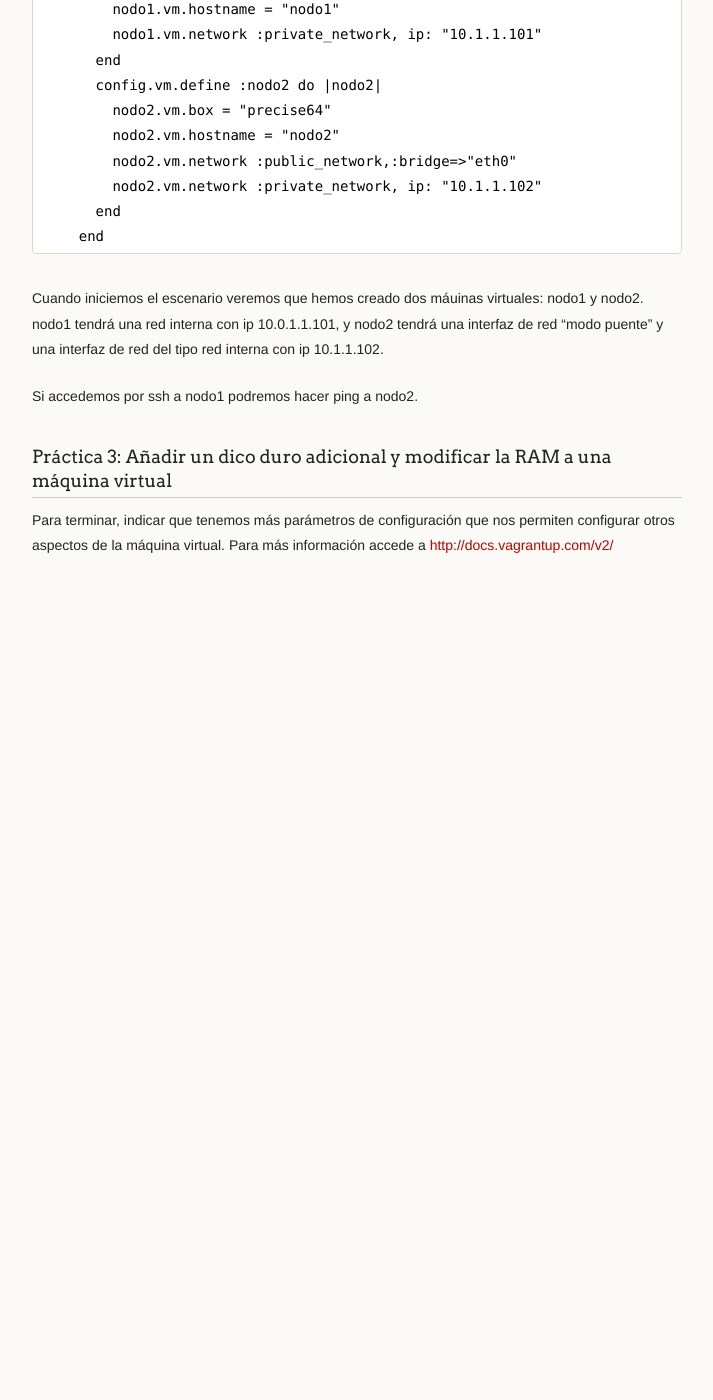
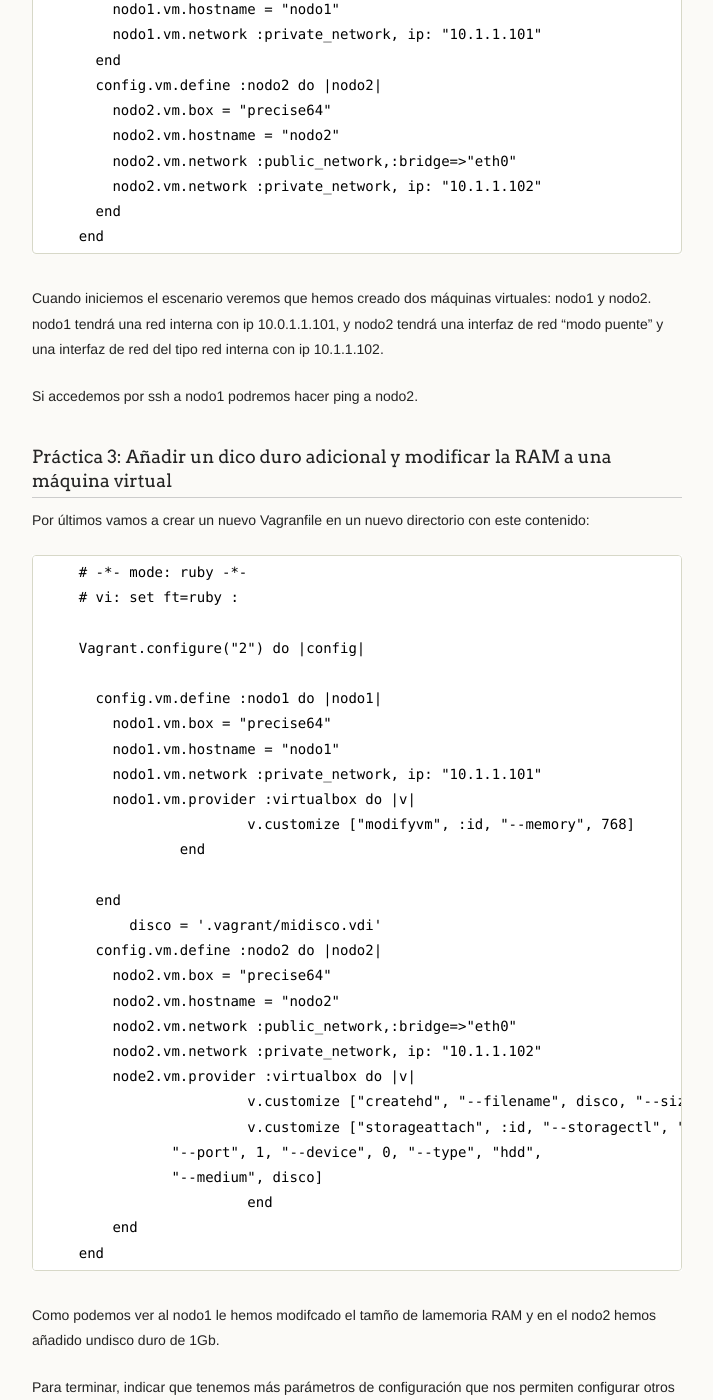
Before and after one commit to iesgn/cloud, a Jekyll site: the page built from curso/u1/practica_vagrant.md, in a window 1280 px wide and 1400 px high, scrolled down 1771 px. Shown: the whole window, without its empty margins (278-991 px from the left). Built offline with Jekyll 4.4.1, drawn with Linux system fonts in a browser that asks for light colours; before the commit the page ends 2401 px from its top, so only the background shows below that.

Commit message:
Práctica vagrant

```diff
--- a/curso/u1/practica_vagrant.md
+++ b/curso/u1/practica_vagrant.md
@@ -75,7 +75,7 @@ menu:
           end
         end
 
-Cuando iniciemos el escenario veremos que hemos creado dos máuinas virtuales: nodo1 y nodo2.
+Cuando iniciemos el escenario veremos que hemos creado dos máquinas virtuales: nodo1 y nodo2.
 nodo1 tendrá una red interna con ip 10.0.1.1.101, y nodo2 tendrá una interfaz de red "modo puente" y una interfaz de red del tipo red interna con ip 10.1.1.102.
 
 Si accedemos por ssh a nodo1 podremos hacer ping a nodo2.
@@ -83,4 +83,37 @@ Si accedemos por ssh a nodo1 podremos hacer ping a nodo2.
 
 ###Práctica 3: Añadir un dico duro adicional y modificar la RAM a una máquina virtual
 
+Por últimos vamos a crear un nuevo Vagranfile en un nuevo directorio con este contenido:
+
+        # -*- mode: ruby -*-
+        # vi: set ft=ruby :
+
+        Vagrant.configure("2") do |config|
+
+          config.vm.define :nodo1 do |nodo1|
+            nodo1.vm.box = "precise64"
+            nodo1.vm.hostname = "nodo1"
+            nodo1.vm.network :private_network, ip: "10.1.1.101"
+            nodo1.vm.provider :virtualbox do |v|
+				v.customize ["modifyvm", :id, "--memory", 768]
+			end
+
+          end
+		  disco = '.vagrant/midisco.vdi'
+          config.vm.define :nodo2 do |nodo2|
+            nodo2.vm.box = "precise64"
+            nodo2.vm.hostname = "nodo2"
+            nodo2.vm.network :public_network,:bridge=>"eth0"
+            nodo2.vm.network :private_network, ip: "10.1.1.102"
+            node2.vm.provider :virtualbox do |v|
+				v.customize ["createhd", "--filename", disco, "--size", 1024]
+				v.customize ["storageattach", :id, "--storagectl", "SATA Controller",
+                   "--port", 1, "--device", 0, "--type", "hdd",
+                   "--medium", disco]
+				end
+            end
+        end
+
+Como podemos ver al nodo1 le hemos modifcado el tamño de lamemoria RAM y en el nodo2 hemos añadido undisco duro de 1Gb.
+
 Para terminar, indicar que tenemos más parámetros de configuración que nos permiten configurar otros aspectos de la máquina virtual. Para más información accede a [http://docs.vagrantup.com/v2/](http://docs.vagrantup.com/v2/)
```
